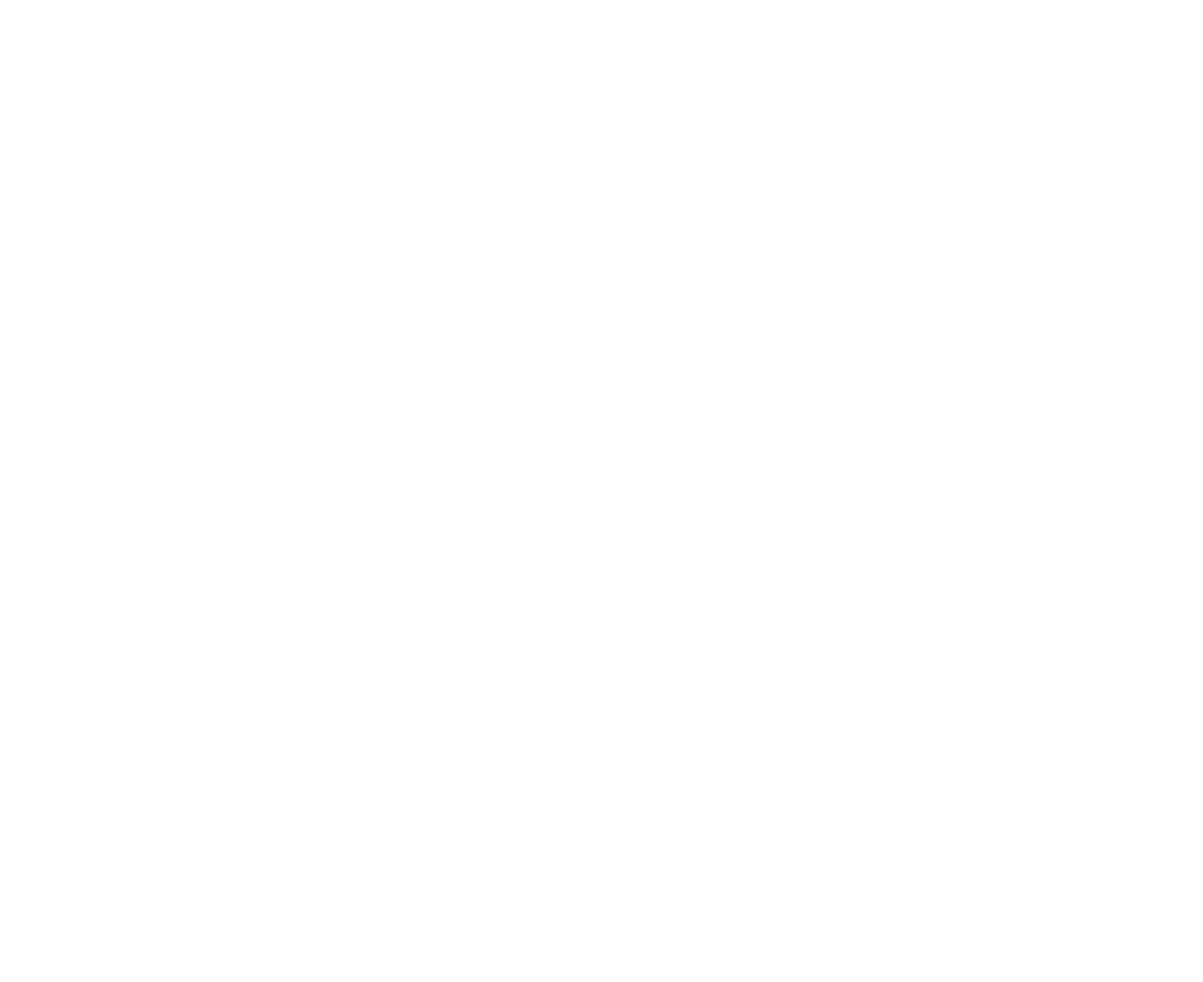
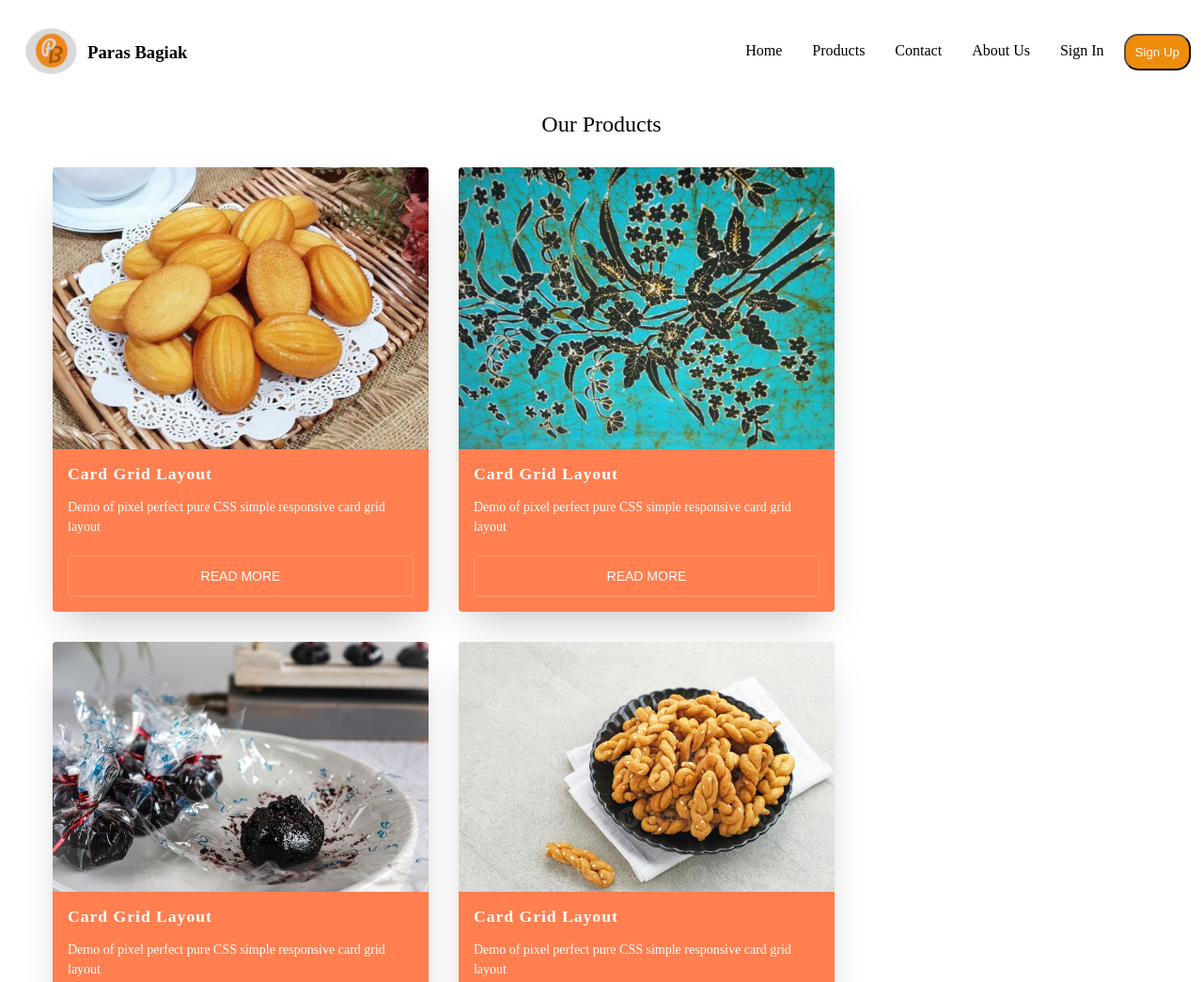
Before and after one commit to meiAyuning/Slicing-HTML, a plain HTML site: page product.html in a window 1280 px wide. Shown: the top 1045 px of the page at 94% size. Before the commit the page ends 800 px from the top, so only its background shows below. Drawn offline with Linux system fonts and the light colour scheme.

Commit message:
add card product page

```diff
--- /dev/null
+++ b/css/product.css
@@ -0,0 +1,147 @@
+.container {
+    display: flex;
+    justify-content: space-between;
+    align-items: center;
+    padding: 5px 0px;
+}
+.container .left {
+    display: flex;
+    align-items: center;
+    padding: 5px;
+}
+.container .left img{
+    width: 60px;
+    height: 55px;
+    margin: 10px;
+}
+.container .right {
+    display: inline-block;
+}
+.container .navbar ul {
+    list-style-type: none;
+    margin: 0;
+    padding: 0;
+    overflow: hidden;
+  }
+
+  .container .navbar ul li {
+    float: left;
+  }
+
+  .container .navbar ul li a {
+    display: inline-block;
+    color: #000;
+    text-align: right;
+    padding: 14px 16px;
+    text-decoration: none;
+  }
+
+  .container .navbar ul li a:hover {
+    background-color: rgb(238, 140, 12);
+    border-radius: 10px;
+  }
+
+  .container .navbar button{
+    background-color: rgb(238, 140, 12);
+    padding: 10px;
+    color: white;
+    border-radius: 15px;
+    margin: 5px;
+  }
+  .container .navbar button:hover{
+    background-color: beige;
+    color: #000;
+  }
+
+
+  .main{
+    max-width: 1200px;
+    margin: 0 auto;
+  }
+
+  h1 {
+      font-size: 24px;
+      font-weight: 400;
+      text-align: center;
+  }
+
+  img {
+    height: auto;
+    max-width: 100%;
+    vertical-align: middle;
+  }
+
+  .btn {
+    color: #ffffff;
+    padding: 0.8rem;
+    font-size: 14px;
+    text-transform: uppercase;
+    border-radius: 4px;
+    font-weight: 400;
+    display: block;
+    width: 100%;
+    cursor: pointer;
+    border: 1px solid rgba(255, 255, 255, 0.2);
+    background: transparent;
+  }
+
+  .btn:hover {
+    background-color: rgba(255, 255, 255, 0.12);
+  }
+
+  .cards {
+    display: flex;
+    flex-wrap: wrap;
+    list-style: none;
+    margin: 0;
+    padding: 0;
+  }
+
+  .cards_item {
+    display: flex;
+    padding: 1rem;
+  }
+
+  @media (min-width: 40rem) {
+    .cards_item {
+      width: 50%;
+    }
+  }
+
+  @media (min-width: 56rem) {
+    .cards_item {
+      width: 33.3333%;
+    }
+  }
+
+  .card {
+    background-color: white;
+    border-radius: 0.25rem;
+    box-shadow: 0 20px 40px -14px rgba(0, 0, 0, 0.25);
+    display: flex;
+    flex-direction: column;
+    overflow: hidden;
+  }
+
+  .card_content {
+    padding: 1rem;
+    background-color: coral;
+    /* background: linear-gradient(to bottom left, #EF8D9C 40%, #FFC39E 100%); */
+  }
+
+  .card_title {
+    color: #ffffff;
+    font-size: 1.1rem;
+    font-weight: 700;
+    letter-spacing: 1px;
+    text-transform: capitalize;
+    margin: 0px;
+  }
+
+  .card_text {
+    color: #ffffff;
+    font-size: 0.875rem;
+    line-height: 1.5;
+    margin-bottom: 1.25rem;
+    font-weight: 400;
+  }
--- a/product.html
+++ b/product.html
@@ -5,8 +5,91 @@
     <meta http-equiv="X-UA-Compatible" content="IE=edge">
     <meta name="viewport" content="width=device-width, initial-scale=1.0">
     <title>Paras Bagiak</title>
+    <link rel="stylesheet" href="css/product.css">
 </head>
 <body>
-
+    <div class="container">
+        <div class="left">
+          <img src="img/Logo.png" alt="logo">
+          <h3>Paras Bagiak</h3>
+        </div>
+        <div class="navbar">
+          <ul>
+            <li><a href="/index.html">Home</a></li>
+            <li><a href="/product.html">Products</a></li>
+            <li><a href="/contact.html">Contact</a></li>
+            <li><a href="/about.html">About Us</a></li>
+            <li><a href="/login.html">Sign In</a></li>
+            <button onclick="window.location.href='/register.html'">
+              Sign Up
+            </button>
+          </ul>
+        </div>
+      </div>
+      <div class="main">
+        <h1>Our Products</h1>
+        <ul class="cards">
+          <li class="cards_item">
+            <div class="card">
+              <div class="card_image"><img src="img/kue1.jpg"></div>
+              <div class="card_content">
+                <h2 class="card_title">Card Grid Layout</h2>
+                <p class="card_text">Demo of pixel perfect pure CSS simple responsive card grid layout</p>
+                <button class="btn card_btn">Read More</button>
+              </div>
+            </div>
+          </li>
+          <li class="cards_item">
+            <div class="card">
+              <div class="card_image"><img src="img/batik2.jpg"></div>
+              <div class="card_content">
+                <h2 class="card_title">Card Grid Layout</h2>
+                <p class="card_text">Demo of pixel perfect pure CSS simple responsive card grid layout</p>
+                <button class="btn card_btn">Read More</button>
+              </div>
+            </div>
+          </li>
+          <li class="cards_item">
+            <div class="card">
+              <div class="card_image"><img src="img/jenang1.jpeg"></div>
+              <div class="card_content">
+                <h2 class="card_title">Card Grid Layout</h2>
+                <p class="card_text">Demo of pixel perfect pure CSS simple responsive card grid layout</p>
+                <button class="btn card_btn">Read More</button>
+              </div>
+            </div>
+          </li>
+          <li class="cards_item">
+            <div class="card">
+              <div class="card_image"><img src="img/kue2.jpg"></div>
+              <div class="card_content">
+                <h2 class="card_title">Card Grid Layout</h2>
+                <p class="card_text">Demo of pixel perfect pure CSS simple responsive card grid layout</p>
+                <button class="btn card_btn">Read More</button>
+              </div>
+            </div>
+          </li>
+          <li class="cards_item">
+            <div class="card">
+              <div class="card_image"><img src="img/batik.png"></div>
+              <div class="card_content">
+                <h2 class="card_title">Card Grid Layout</h2>
+                <p class="card_text">Demo of pixel perfect pure CSS simple responsive card grid layout</p>
+                <button class="btn card_btn">Read More</button>
+              </div>
+            </div>
+          </li>
+          <li class="cards_item">
+            <div class="card">
+              <div class="card_image"><img src="img/kue.jpg"></div>
+              <div class="card_content">
+                <h2 class="card_title">Card Grid Layout</h2>
+                <p class="card_text">Demo of pixel perfect pure CSS simple responsive card grid layout</p>
+                <button class="btn card_btn">Read More</button>
+              </div>
+            </div>
+          </li>
+        </ul>
+      </div>
 </body>
 </html>
```
Also changed, not shown: index.html (+1 -6 lines), register.html (+3 -3 lines), img/batik.jpeg (added), img/batik.jpg (added), img/batik.png (added), img/batik1.jpeg (added), img/batik2.jpg (added), img/jenang1.jpeg (added), img/jenang2.jpg (added), img/kue.jpg (added), img/kue1.jpg (added), img/kue2.jpg (added).
